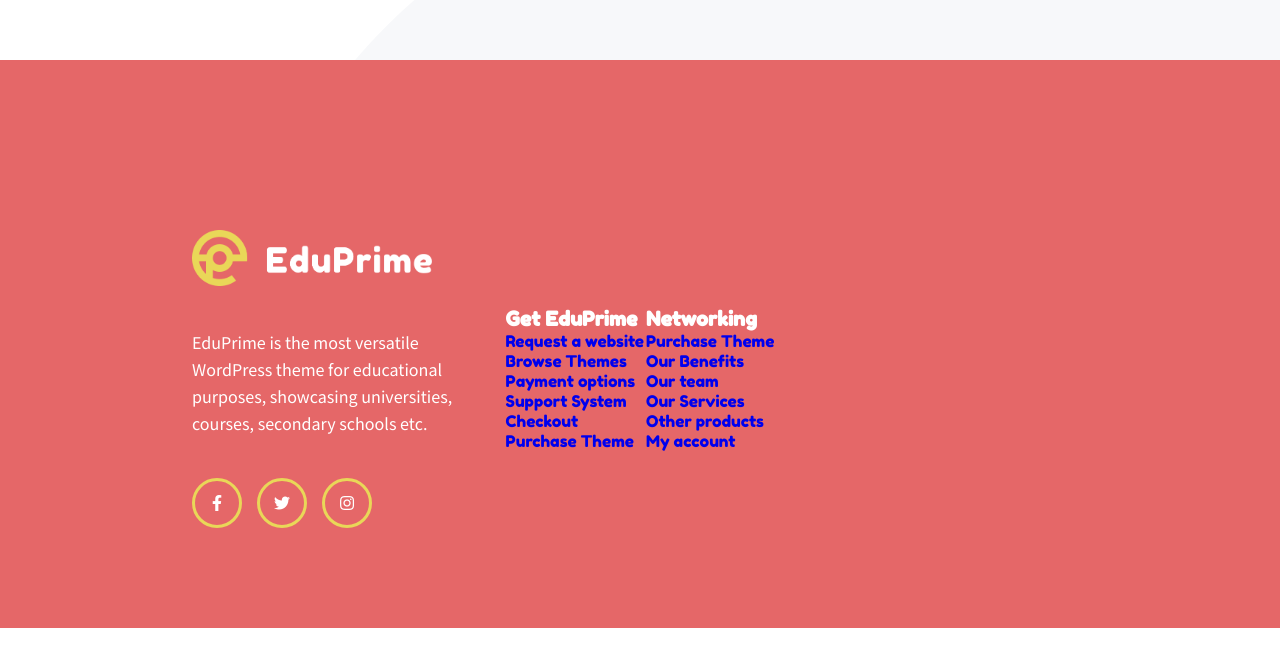
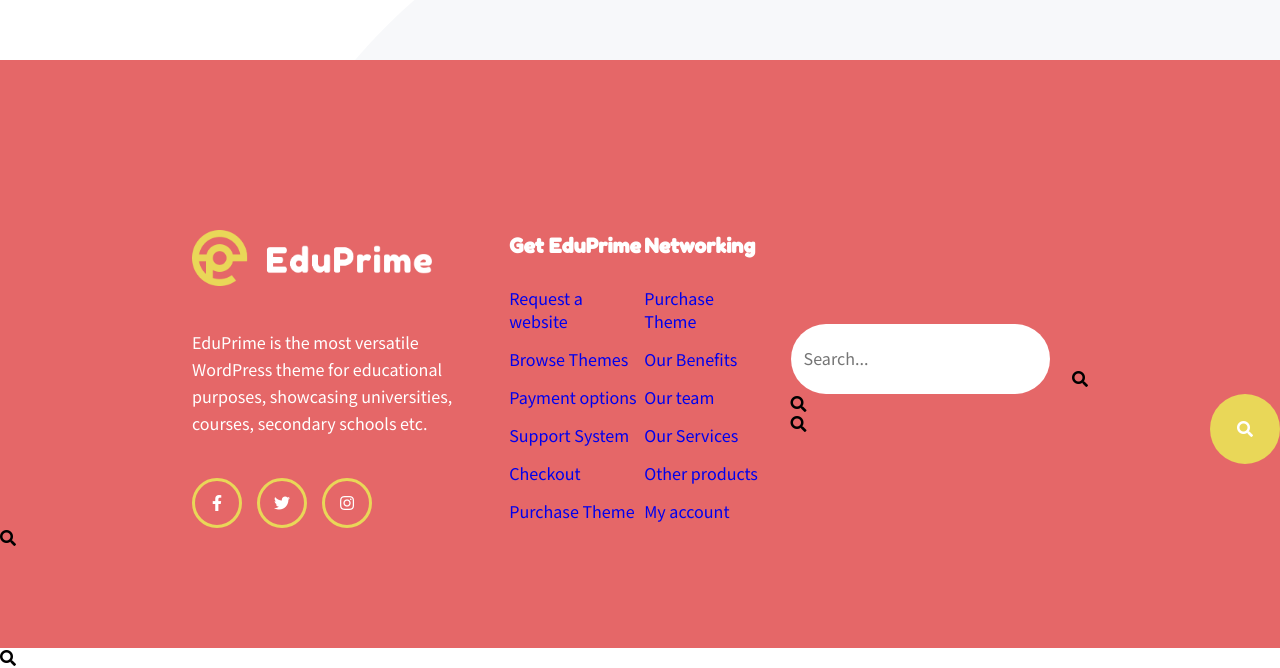
Before and after one commit to jacopo-vinanti96/proj-html-vuejs, a website: page index.html in a window 1280 px wide. Shown: the part 7086-7754 px from the top of the page. Before the commit the page ends 7714 px from the top, so only its background shows below. Drawn offline with nearby package versions, Linux system fonts and the light colour scheme.

Commit message:
Footer w.i.p. #2

```diff
--- a/index.html
+++ b/index.html
@@ -250,7 +250,7 @@
   </main>
   <footer id="footer-root" class="section--inverted">
     <div class="container--medium flex_center">
-      <div class="footer__wrapper">
+      <div class="footer__wrapper-1">
         <img class="logo" src="images/theme_eduprime_logo.png" alt="Eduprime logo">
         <p class="mt-40">EduPrime is the most versatile WordPress theme for educational purposes, showcasing universities, courses, secondary schools etc.</p>
         <ul class="socials flex_center mt-40">
@@ -259,16 +259,19 @@
           </li>
         </ul>
       </div>
-      <div class="footer__wrapper flex_center">
+      <div class="footer__wrapper-2 flex_center">
         <div v-for="col in footerLinks">
           <h4>{{col.title}}</h4>
-          <ul>
-            <li v-for="link in col.links"><a :href="link.href">{{link.text}}</a></li>
+          <ul class="mt-30">
+            <li class="mt-15" v-for="link in col.links"><a :href="link.href">{{link.text}}</a></li>
           </ul>
         </div>
       </div>
-      <div class="footer__wrapper">
-
+      <div class="footer__wrapper-3">
+        <div class="input-text_container">
+          <input type="text" name="search-bar" value="" placeholder="Search...">
+          <button class="btn btn--function btn--secondary btn--circle" type="button" name="button"><i class="fas fa-search"></button>
+        </div>
       </div>
     </div>
   </footer>
--- a/src/sass/partials/_common.scss
+++ b/src/sass/partials/_common.scss
@@ -63,7 +63,6 @@
 }
 
 .input-text_container {
-  width: 42%;
   input {
     padding-left: 5%;
     height: 70px;
--- a/src/sass/partials/_footer.scss
+++ b/src/sass/partials/_footer.scss
@@ -1,9 +1,20 @@
 footer {
   padding: 170px 0 100px;
+  .input-text_container {
+    width: 100%;
+  }
 }
 
-.footer__wrapper {
-  width: 30%;
+.footer__wrapper-1 {
+  width: 33%;
+}
+
+.footer__wrapper-2 {
+  width: 29%;
+}
+
+.footer__wrapper-3 {
+  width: 29%;
 }
 
 .socials {
--- a/src/sass/partials/_newsletter.scss
+++ b/src/sass/partials/_newsletter.scss
@@ -1,3 +1,6 @@
 #newsletter {
   padding: 60px 0;
+  .input-text_container {
+    width: 42%;
+  }
 }
--- a/src/sass/partials/_typo.scss
+++ b/src/sass/partials/_typo.scss
@@ -118,6 +118,10 @@
   h4 {
     font-size: $font_size_500;
   }
+  a {
+    font-family: 'Mada', sans-serif;
+    font-size: $font_size_400;
+  }
   a:visited {
     color: white;
   }
```
Also changed, not shown: css/style.css.
